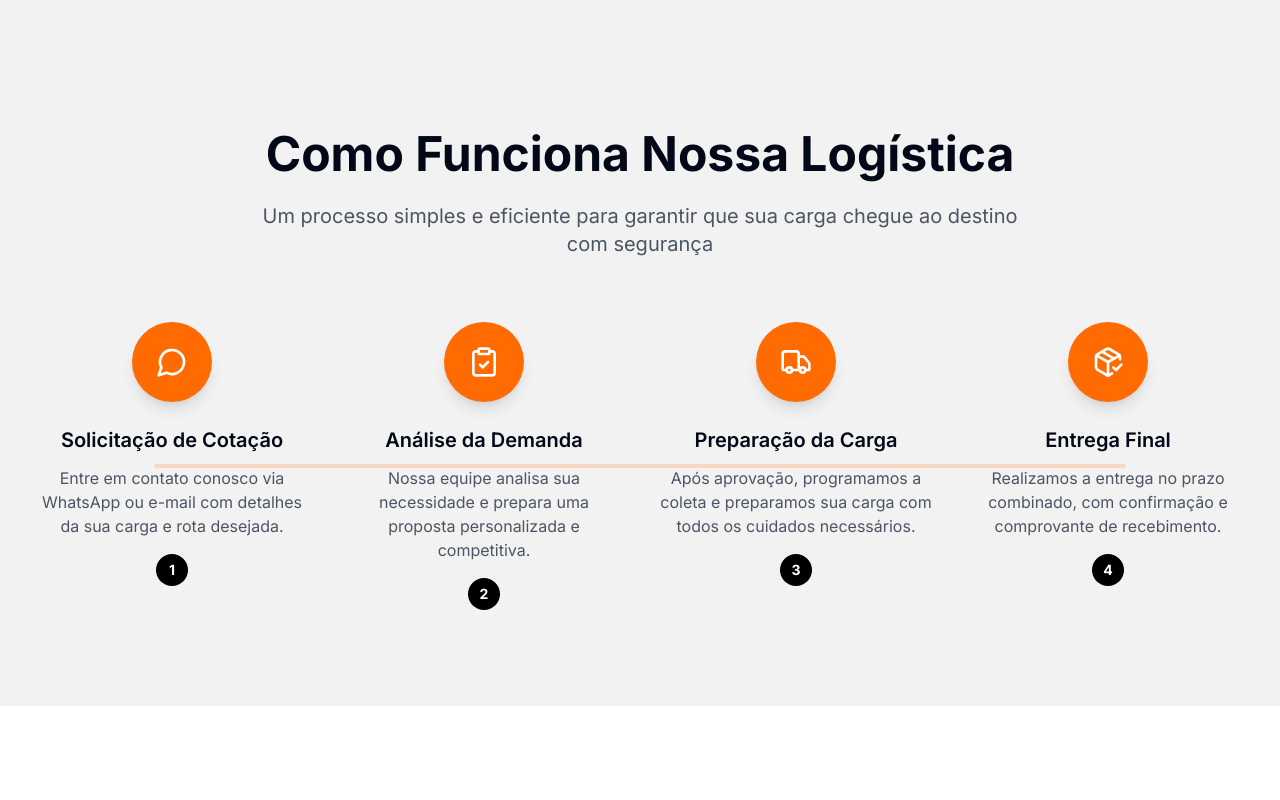
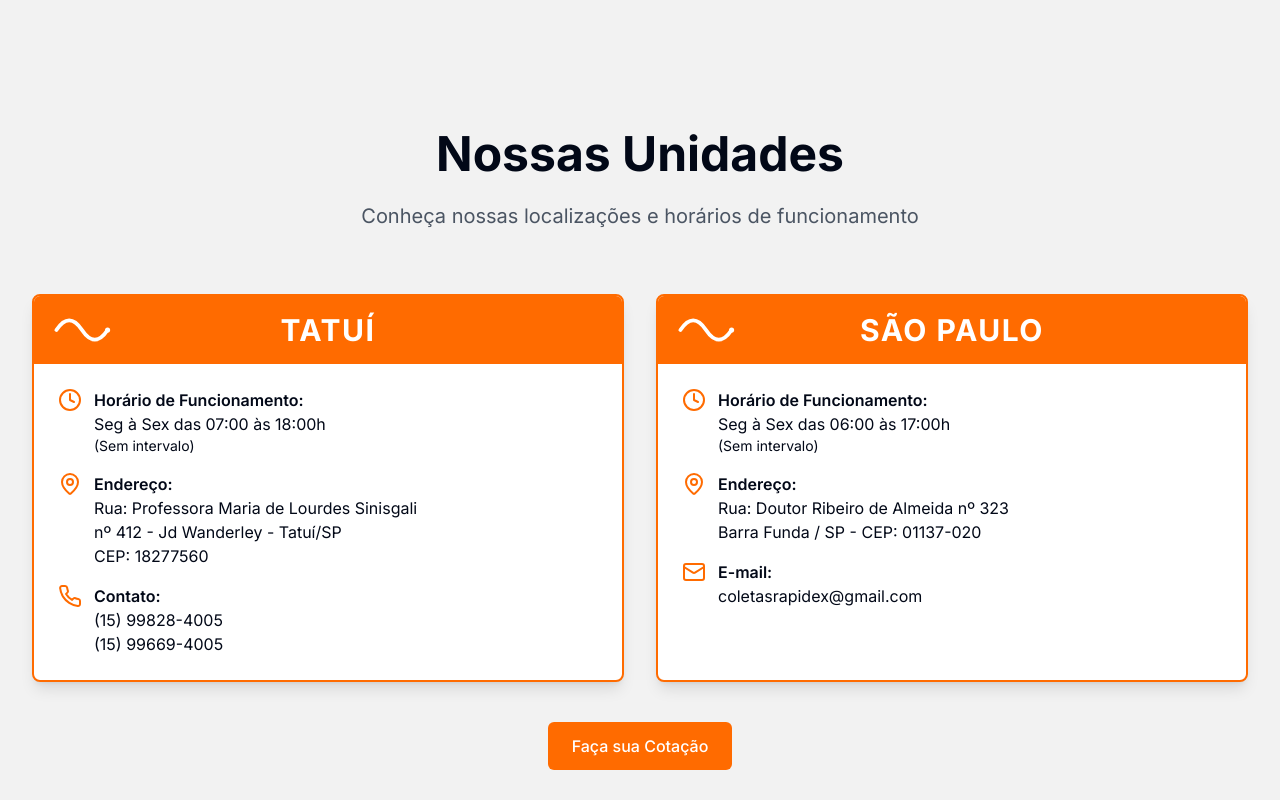
Before and after one commit to andregustavo1/rapidex-logistica-onepage, a React (Vite) app: page / in a window 1280 px wide. Shown: the part 4740-5540 px from the top of the page. Built offline with nearby package versions, Linux system fonts and the light colour scheme.

Commit message:
Add contact section
Implement a contact section to display addresses.

```diff
--- a/src/components/Contact.tsx
+++ b/src/components/Contact.tsx
@@ -51,7 +51,9 @@ const Contact = () => {
                 <div>
                   <h3 className="text-xl font-semibold mb-2">Endereço</h3>
                   <p className="text-gray-600">
-                    Rua Principal, N° 100 - Tatuí - SP, 18270-000
+                    Tatuí: Rua Professora Maria de Lourdes Sinisgali, nº 412 - Jd Wanderley - Tatuí/SP
+                    <br />
+                    São Paulo: Rua Doutor Ribeiro de Almeida, nº 323 - Barra Funda/SP
                   </p>
                 </div>
               </div>
--- /dev/null
+++ b/src/components/Locations.tsx
@@ -0,0 +1,200 @@
+
+import React, { useEffect, useRef } from 'react';
+import { Phone, Clock, MapPin, Mail } from 'lucide-react';
+import { Card, CardContent, CardHeader, CardTitle } from '@/components/ui/card';
+
+const Locations = () => {
+  const sectionRef = useRef<HTMLDivElement>(null);
+  const whatsappUrlTatui = "https://api.whatsapp.com/send?phone=5515998284005&text=Olá,%20gostaria%20de%20mais%20informações%20sobre%20os%20serviços%20da%20Rapidex";
+  const whatsappUrlSP = "https://api.whatsapp.com/send?phone=5515996694005&text=Olá,%20gostaria%20de%20mais%20informações%20sobre%20os%20serviços%20da%20Rapidex";
+
+  useEffect(() => {
+    const observer = new IntersectionObserver((entries) => {
+      entries.forEach(entry => {
+        if (entry.isIntersecting) {
+          entry.target.classList.add('visible');
+        }
+      });
+    }, { threshold: 0.1 });
+
+    const section = sectionRef.current;
+    if (section) {
+      const elements = section.querySelectorAll('.appear-anim');
+      elements.forEach(el => observer.observe(el));
+    }
+
+    return () => {
+      if (section) {
+        const elements = section.querySelectorAll('.appear-anim');
+        elements.forEach(el => observer.unobserve(el));
+      }
+    };
+  }, []);
+
+  return (
+    <section ref={sectionRef} id="locais" className="section-padding bg-tertiary">
+      <div className="container-custom">
+        <div className="text-center mb-16">
+          <h2 className="section-title appear-anim">
+            Nossas Unidades
+          </h2>
+          <p className="section-subtitle appear-anim">
+            Conheça nossas localizações e horários de funcionamento
+          </p>
+        </div>
+
+        <div className="grid md:grid-cols-2 gap-8">
+          {/* Tatuí Location */}
+          <Card className="appear-anim overflow-hidden border-2 border-primary shadow-lg">
+            <div className="bg-primary text-white p-4 relative">
+              <div className="absolute left-4 top-1/2 -translate-y-1/2">
+                <div className="w-16 h-16">
+                  <svg viewBox="0 0 100 100" className="w-full h-full">
+                    <path
+                      d="M10,50 Q30,20 50,50 T90,50"
+                      stroke="#FFFFFF"
+                      strokeWidth="6"
+                      fill="none"
+                      strokeLinecap="round"
+                    />
+                    <circle cx="90" cy="50" r="4" fill="#FFFFFF" />
+                  </svg>
+                </div>
+              </div>
+              <div className="text-center">
+                <h3 className="text-3xl font-bold tracking-wider">TATUÍ</h3>
+              </div>
+            </div>
+            <CardContent className="p-6">
+              <div className="space-y-4">
+                <div className="flex items-start">
+                  <div className="mr-3 text-primary">
+                    <Clock className="w-6 h-6" />
+                  </div>
+                  <div>
+                    <h4 className="font-semibold">Horário de Funcionamento:</h4>
+                    <p>Seg à Sex das 07:00 às 18:00h</p>
+                    <p className="text-sm">(Sem intervalo)</p>
+                  </div>
+                </div>
+
+                <div className="flex items-start">
+                  <div className="mr-3 text-primary">
+                    <MapPin className="w-6 h-6" />
+                  </div>
+                  <div>
+                    <h4 className="font-semibold">Endereço:</h4>
+                    <p>Rua: Professora Maria de Lourdes Sinisgali</p>
+                    <p>nº 412 - Jd Wanderley - Tatuí/SP</p>
+                    <p>CEP: 18277560</p>
+                  </div>
+                </div>
+
+                <div className="flex items-start">
+                  <div className="mr-3 text-primary">
+                    <Phone className="w-6 h-6" />
+                  </div>
+                  <div>
+                    <h4 className="font-semibold">Contato:</h4>
+                    <a
+                      href={whatsappUrlTatui}
+                      target="_blank"
+                      rel="noopener noreferrer"
+                      className="block hover:text-primary transition-colors"
+                    >
+                      (15) 99828-4005
+                    </a>
+                    <a
+                      href={whatsappUrlSP}
+                      target="_blank"
+                      rel="noopener noreferrer"
+                      className="block hover:text-primary transition-colors"
+                    >
+                      (15) 99669-4005
+                    </a>
+                  </div>
+                </div>
+              </div>
+            </CardContent>
+          </Card>
+
+          {/* São Paulo Location */}
+          <Card className="appear-anim overflow-hidden border-2 border-primary shadow-lg" style={{ animationDelay: '0.2s' }}>
+            <div className="bg-primary text-white p-4 relative">
+              <div className="absolute left-4 top-1/2 -translate-y-1/2">
+                <div className="w-16 h-16">
+                  <svg viewBox="0 0 100 100" className="w-full h-full">
+                    <path
+                      d="M10,50 Q30,20 50,50 T90,50"
+                      stroke="#FFFFFF"
+                      strokeWidth="6"
+                      fill="none"
+                      strokeLinecap="round"
+                    />
+                    <circle cx="90" cy="50" r="4" fill="#FFFFFF" />
+                  </svg>
+                </div>
+              </div>
+              <div className="text-center">
+                <h3 className="text-3xl font-bold tracking-wider">SÃO PAULO</h3>
+              </div>
+            </div>
+            <CardContent className="p-6">
+              <div className="space-y-4">
+                <div className="flex items-start">
+                  <div className="mr-3 text-primary">
+                    <Clock className="w-6 h-6" />
+                  </div>
+                  <div>
+                    <h4 className="font-semibold">Horário de Funcionamento:</h4>
+                    <p>Seg à Sex das 06:00 às 17:00h</p>
+                    <p className="text-sm">(Sem intervalo)</p>
+                  </div>
+                </div>
+
+                <div className="flex items-start">
+                  <div className="mr-3 text-primary">
+                    <MapPin className="w-6 h-6" />
+                  </div>
+                  <div>
+                    <h4 className="font-semibold">Endereço:</h4>
+                    <p>Rua: Doutor Ribeiro de Almeida nº 323</p>
+                    <p>Barra Funda / SP - CEP: 01137-020</p>
+                  </div>
+                </div>
+
+                <div className="flex items-start">
+                  <div className="mr-3 text-primary">
+                    <Mail className="w-6 h-6" />
+                  </div>
+                  <div>
+                    <h4 className="font-semibold">E-mail:</h4>
+                    <a
+                      href="mailto:coletasrapidex@gmail.com"
+                      className="block hover:text-primary transition-colors"
+                    >
+                      coletasrapidex@gmail.com
+                    </a>
+                  </div>
+                </div>
+              </div>
+            </CardContent>
+          </Card>
+        </div>
+
+        <div className="mt-10 text-center">
+          <a
+            href="https://api.whatsapp.com/send?phone=5515998284005&text=Olá,%20gostaria%20de%20mais%20informações%20sobre%20os%20serviços%20da%20Rapidex"
+            target="_blank"
+            rel="noopener noreferrer"
+            className="btn-primary inline-block appear-anim"
+          >
+            Faça sua Cotação
+          </a>
+        </div>
+      </div>
+    </section>
+  );
+};
+
+export default Locations;
--- a/src/pages/Index.tsx
+++ b/src/pages/Index.tsx
@@ -6,6 +6,7 @@ import About from '../components/About';
 import Differentials from '../components/Differentials';
 import Services from '../components/Services';
 import Clients from '../components/Clients';
+import Locations from '../components/Locations';
 import Contact from '../components/Contact';
 import WorkProcess from '../components/WorkProcess';
 import LastCTA from '../components/LastCTA';
@@ -60,6 +61,7 @@ const Index = () => {
         <Differentials />
         <Services />
         <Clients />
+        <Locations />
         <WorkProcess />
         <Contact />
         <LastCTA />
```
